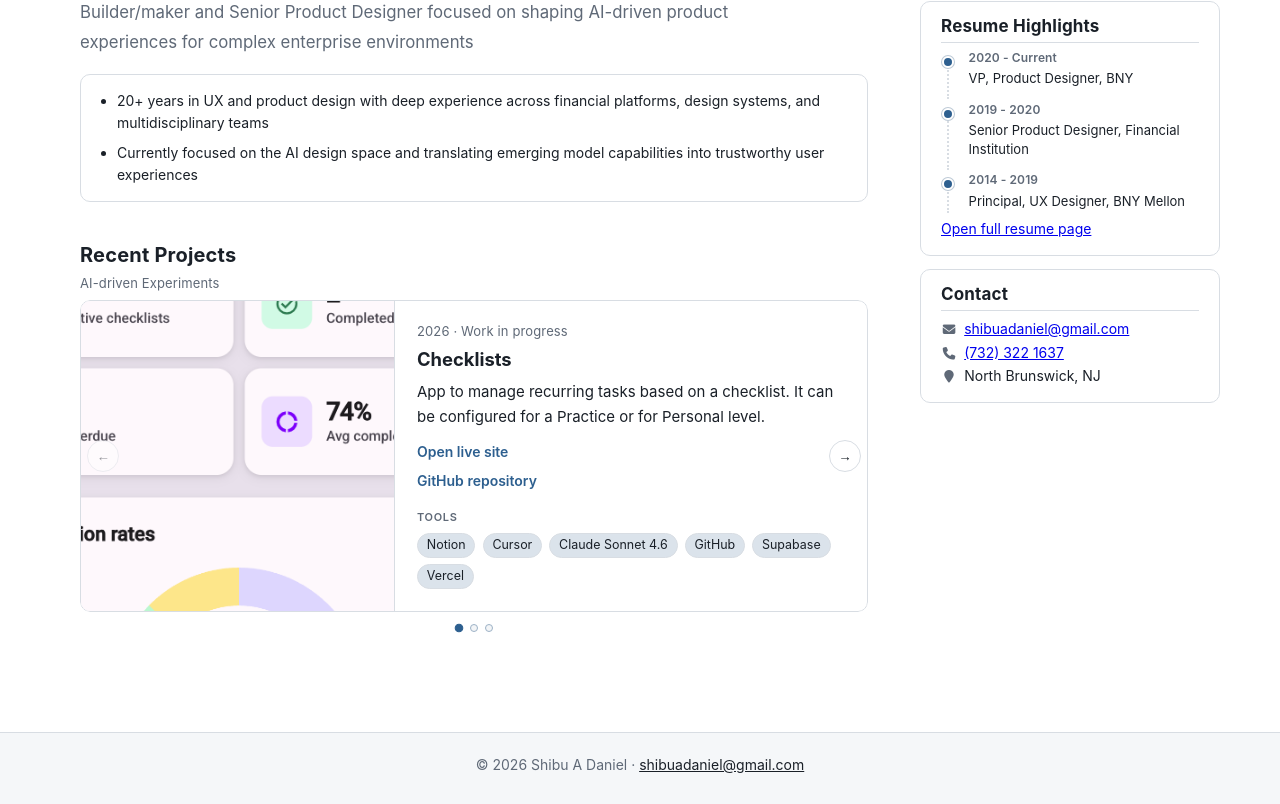
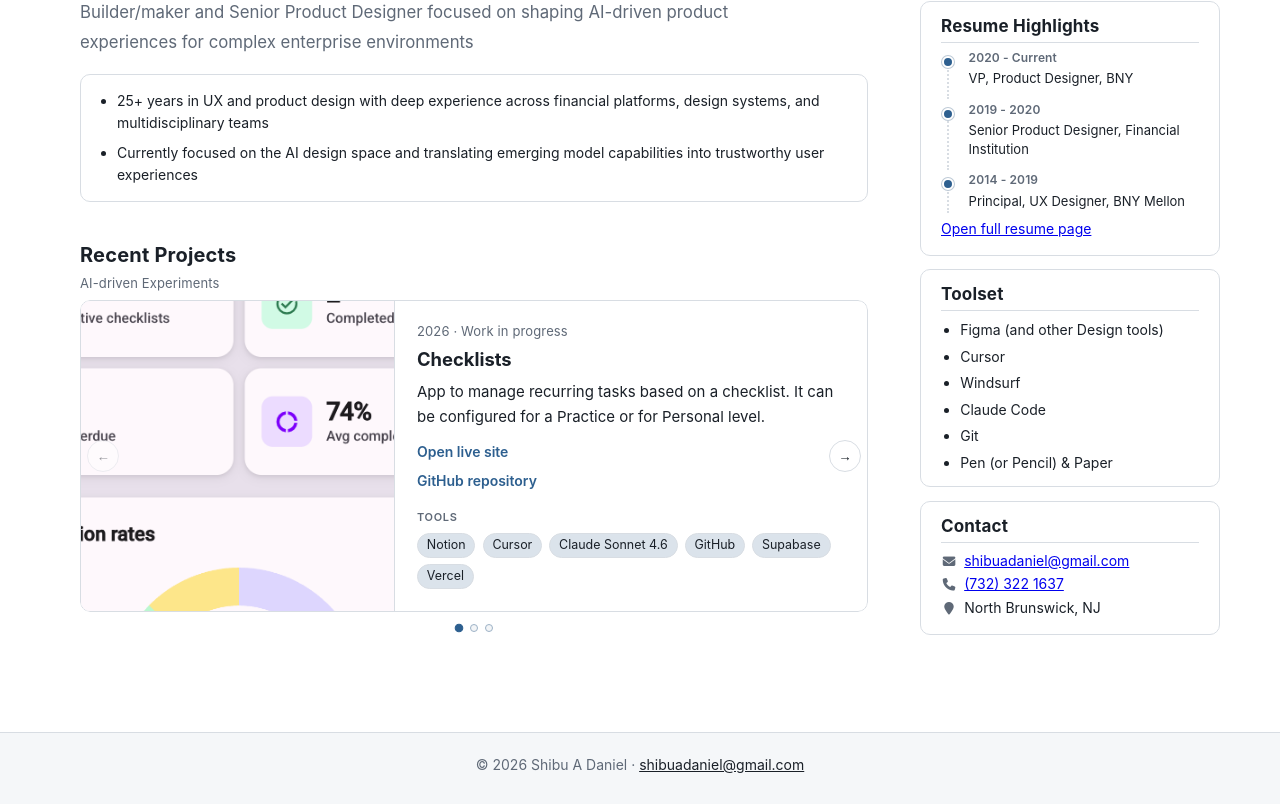
Before and after one commit to shibuadaniel/Portfolio, a website: page index.html in a window 1280 px wide. Shown: the part 111-915 px from the top of the page. Drawn offline with Linux system fonts and the light colour scheme.

Commit message:
Resume and homepage: update experience messaging and toolset.
Adjust summary and major-initiatives content, add Toolset card on the homepage sidebar, and regenerate the downloadable resume PDF to match.

Made-with: Cursor

```diff
--- a/index.html
+++ b/index.html
@@ -31,7 +31,7 @@
             <div class="description-panel">
               <ul>
                 <li>
-                  20+ years in UX and product design with deep experience across
+                  25+ years in UX and product design with deep experience across
                   financial platforms, design systems, and multidisciplinary teams
                 </li>
                 <li>
@@ -290,6 +290,18 @@
             <p><a href="resume.html">Open full resume page</a></p>
           </section>
 
+          <section id="toolset">
+            <h2>Toolset</h2>
+            <ul>
+              <li>Figma (and other Design tools)</li>
+              <li>Cursor</li>
+              <li>Windsurf</li>
+              <li>Claude Code</li>
+              <li>Git</li>
+              <li>Pen (or Pencil) &amp; Paper</li>
+            </ul>
+          </section>
+
           <section id="contact">
             <h2>Contact</h2>
             <p class="contact-row">
```
Also changed, not shown: resume.html (+17 -11 lines), 1 other file.
